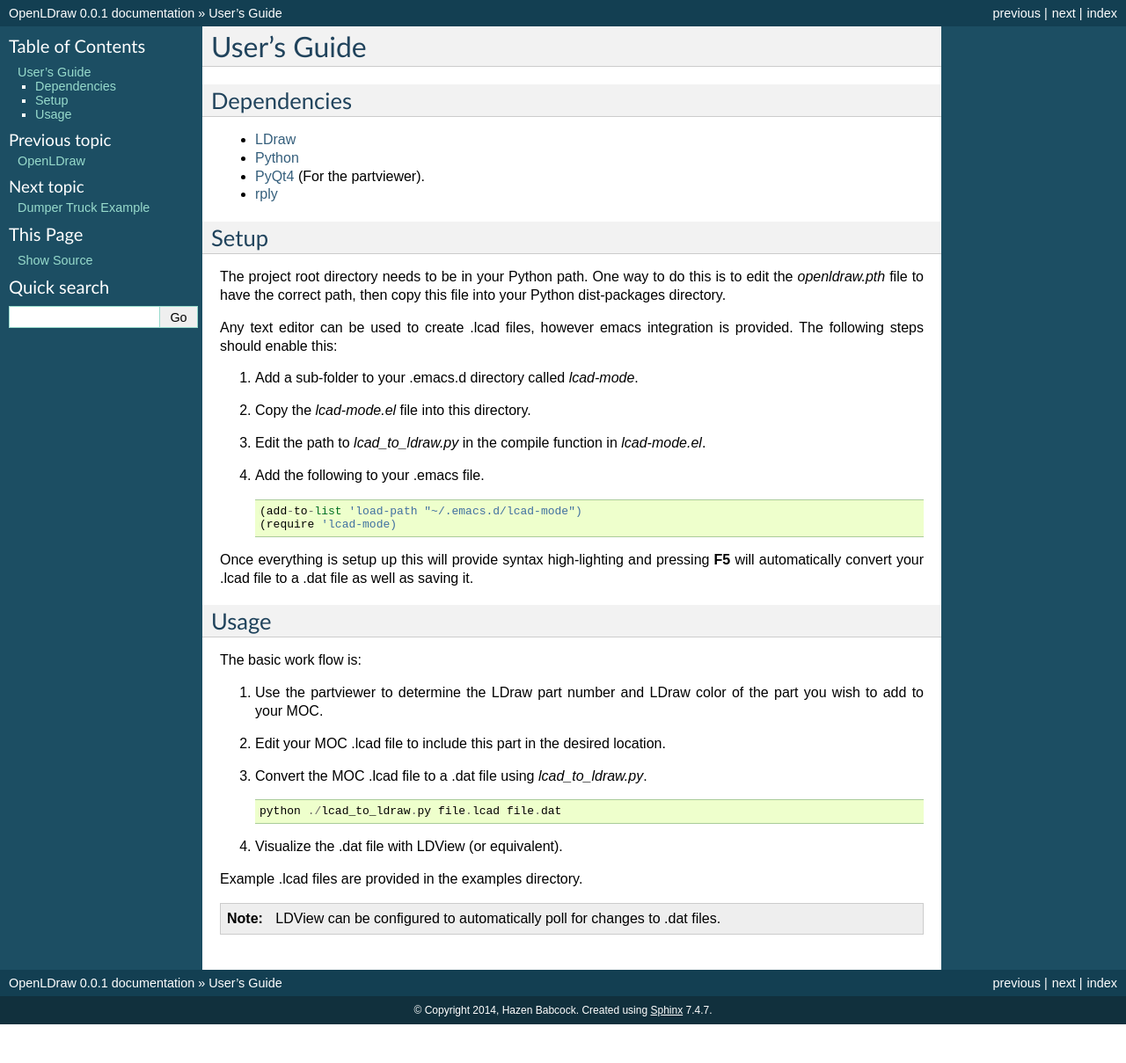
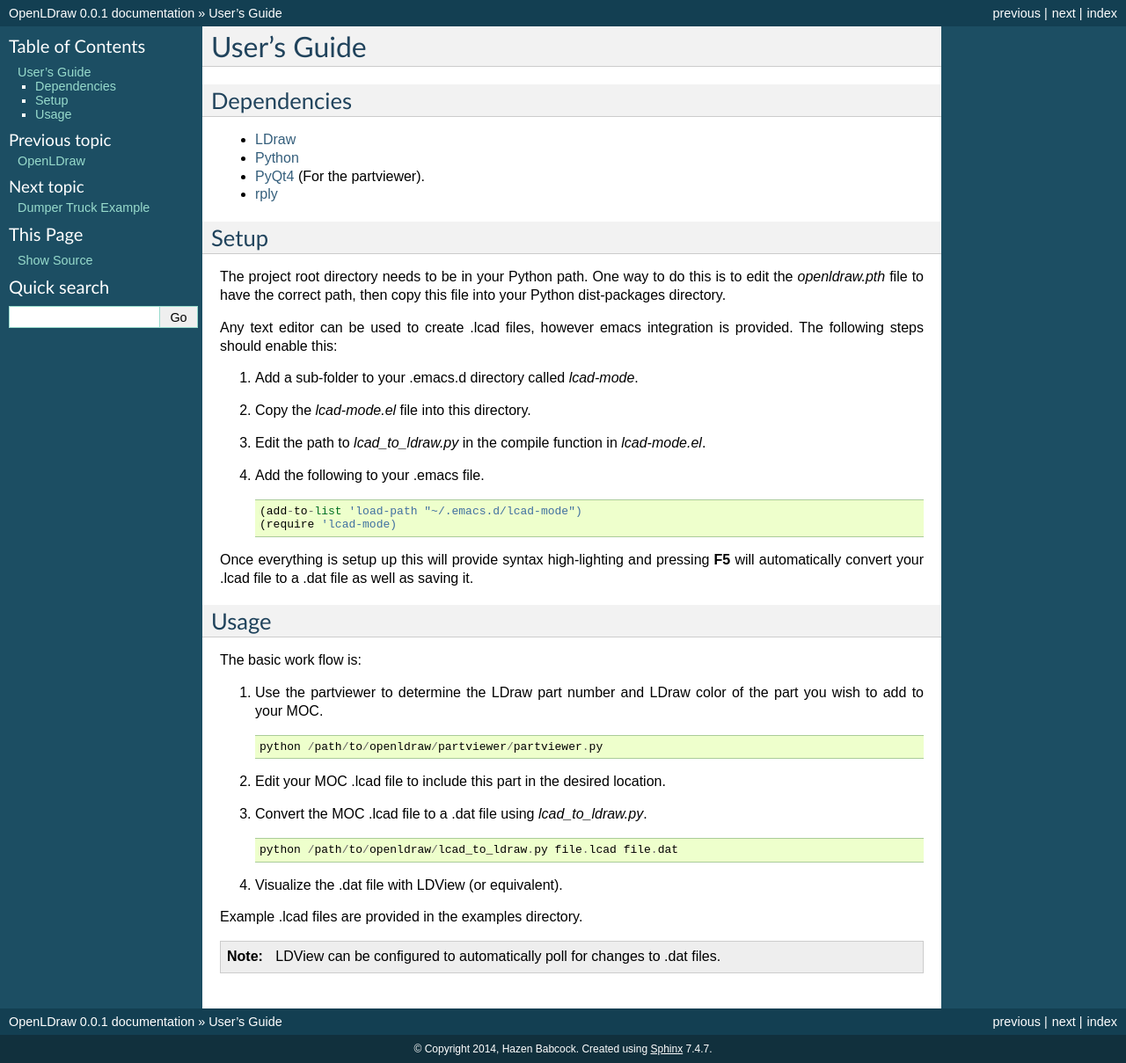
Before and after one commit to HazenBabcock/opensdraw, a Sphinx documentation site: the page built from docs/source/guide.rst, in a window 1280 px wide. Shown: the whole page at 88% size. Built offline with Sphinx 7.4.7, drawn with Linux system fonts in a browser that asks for light colours; before the commit the page ends 1165 px from its top, so only the background shows below that.

Commit message:
Add how to start partviewer. Add path for lcad_to_ldraw.

```diff
--- a/docs/source/guide.rst
+++ b/docs/source/guide.rst
@@ -36,11 +36,14 @@
 
 The basic work flow is:
 
-1. Use the partviewer to determine the LDraw part number and LDraw color of the part you wish to add to your MOC.
+1. Use the partviewer to determine the LDraw part number and LDraw color of the part you wish to add to your MOC. ::
+
+     python /path/to/openldraw/partviewer/partviewer.py
+
 2. Edit your MOC .lcad file to include this part in the desired location.
 3. Convert the MOC .lcad file to a .dat file using *lcad_to_ldraw.py*. ::
 
-     python ./lcad_to_ldraw.py file.lcad file.dat
+     python /path/to/openldraw/lcad_to_ldraw.py file.lcad file.dat
 
 4. Visualize the .dat file with LDView (or equivalent).
 
```
